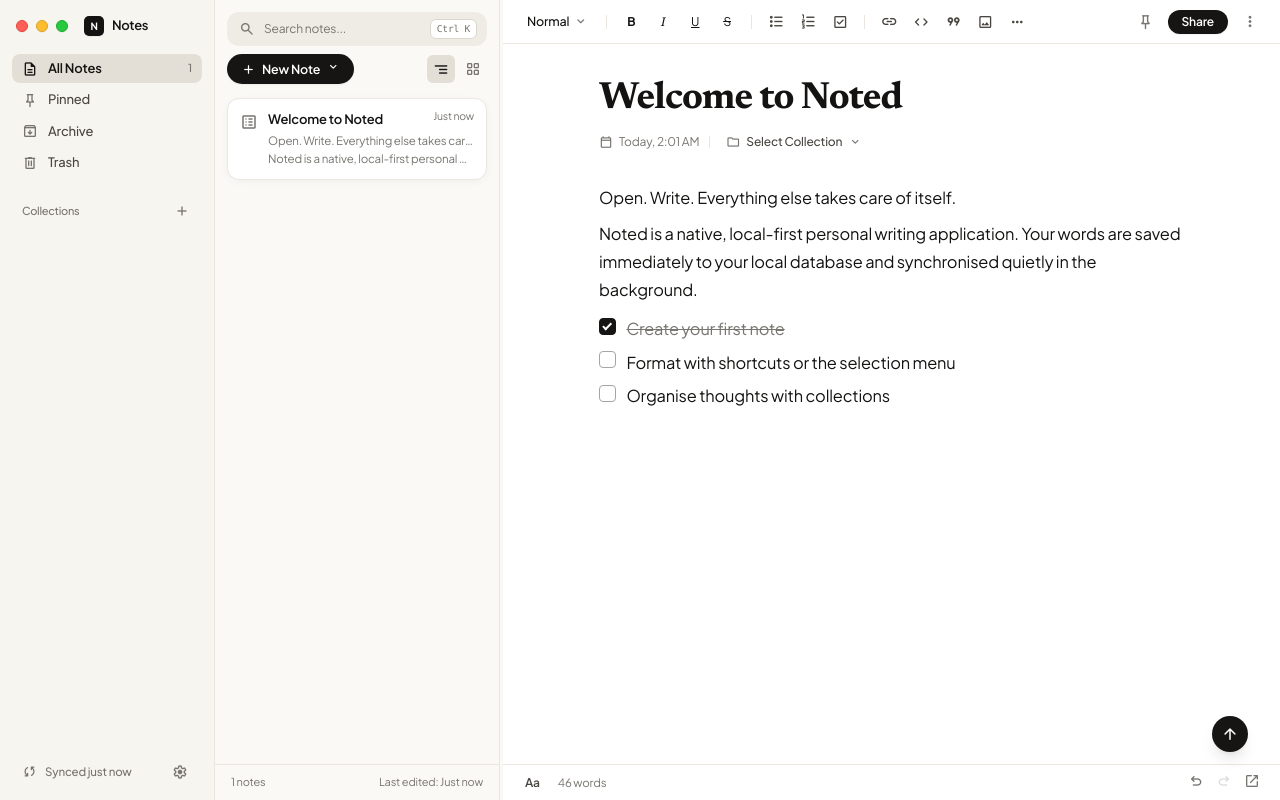
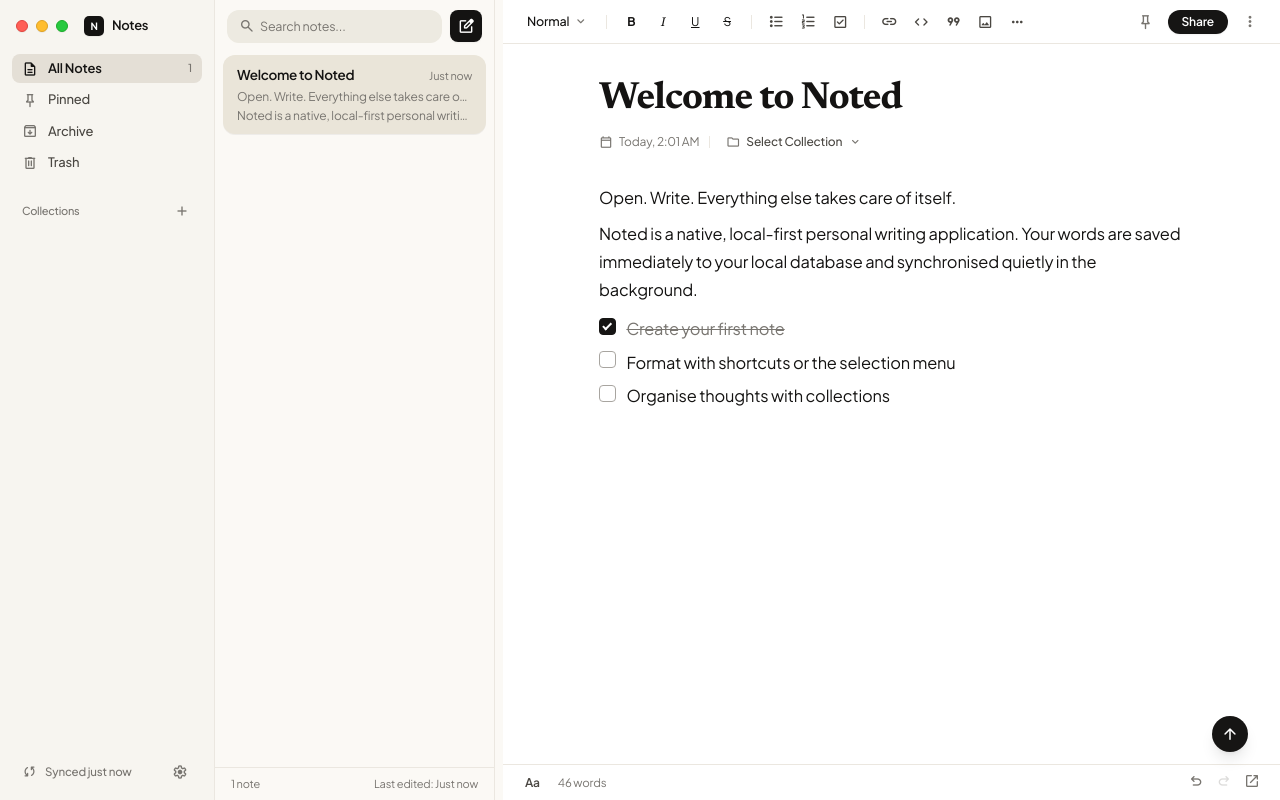
Before and after one commit to jayo14/noted, a React (Vite) app: page / in a window 1280 px wide. Built offline with nearby package versions, Linux system fonts and the light colour scheme.

Commit message:
feat: redesign notes panel with macos search and compose

```diff
--- a/src/components/notes/NoteCard.tsx
+++ b/src/components/notes/NoteCard.tsx
@@ -11,101 +11,72 @@ interface NoteCardProps {
   onClick: () => void;
 }
 
-function getNoteCardIcon(note: Note, collectionName?: string): string {
-  const titleLower = (note.title || "").toLowerCase();
-  const colLower = (collectionName || "").toLowerCase();
-  const raw = JSON.stringify(note.content);
-
-  if (titleLower.includes("grocery") || titleLower.includes("shop") || titleLower.includes("market")) {
-    return "shopping_cart";
-  }
-  if (titleLower.includes("poem") || titleLower.includes("quote") || raw.includes('"type":"blockquote"')) {
-    return "format_quote";
-  }
-  if (titleLower.includes("idea") || colLower.includes("idea") || titleLower.includes("platform")) {
-    return "lightbulb";
-  }
-  if (titleLower.includes("study") || titleLower.includes("learn") || titleLower.includes("machine learning")) {
-    return "school";
-  }
-  if (titleLower.includes("later") || colLower.includes("later") || titleLower.includes("wishlist")) {
-    return "bookmark";
-  }
-  if (raw.includes('"type":"taskList"') || raw.includes('"type":"taskItem"') || titleLower.includes("plan") || titleLower.includes("roadmap")) {
-    return "list_alt";
-  }
-  return "description";
+interface PreviewItem {
+  type: "text" | "task";
+  text: string;
+  checked?: boolean;
 }
 
-function extractStructuredPreview(note: Note): { lines: string[] } {
+function extractStructuredPreview(note: Note): PreviewItem[] {
   const content = note.content;
   if (!content || !content.content) {
-    return { lines: [] };
+    return [];
   }
 
-  const lines: string[] = [];
+  const items: PreviewItem[] = [];
 
   for (const node of content.content) {
-    if (lines.length >= 2) break;
+    if (items.length >= 2) break;
 
     if (node.type === "taskList" && node.content) {
       for (const item of node.content) {
-        if (lines.length >= 2) break;
+        if (items.length >= 2) break;
         const text = extractTextFromJSONContent(item).trim();
+        const checked = item.attrs?.checked === true;
         if (text) {
-          lines.push(`- ${text}`);
+          items.push({ type: "task", text, checked });
         }
       }
     } else if (node.type === "paragraph" || node.type === "heading" || node.type === "blockquote") {
       const text = extractTextFromJSONContent(node).trim();
       if (text && text !== note.title) {
-        lines.push(text);
+        items.push({ type: "text", text });
       }
     }
   }
 
-  return { lines };
+  return items;
 }
 
 export const NoteCard: React.FC<NoteCardProps> = ({
   note,
   isSelected,
-  collections,
   searchSnippet,
   onClick,
 }) => {
-  const collection = collections.find((c) => c.id === note.collection_id);
-  const iconName = getNoteCardIcon(note, collection?.name);
   const relativeTime = formatCompactRelativeTime(note.updated_at);
-  const { lines } = extractStructuredPreview(note);
+  const previewItems = extractStructuredPreview(note);
 
   return (
     <div
       onClick={onClick}
-      className={`group relative flex cursor-pointer gap-2.5 rounded-xl p-3 transition-all select-none mb-1 mx-2 ${
+      className={`group relative flex cursor-pointer flex-col rounded-xl px-3.5 py-2.5 transition-all select-none mx-2 mb-1 ${
         isSelected
-          ? "bg-white dark:bg-[#232321] border border-[var(--border-subtle)] shadow-[0_2px_8px_rgba(0,0,0,0.04)]"
-          : "bg-transparent hover:bg-[var(--bg-surface-hover)] border border-transparent"
+          ? "bg-[#eae5d9] dark:bg-[#2b2824] shadow-2xs"
+          : "bg-transparent hover:bg-[var(--bg-surface-hover)]"
       }`}
     >
-      {/* Category icon on left */}
-      <div className="pt-0.5 flex-shrink-0 text-[var(--text-muted)]">
-        <Icon name={iconName} size={18} />
-      </div>
-
-      {/* Main card body */}
-      <div className="flex flex-1 flex-col min-w-0">
       {/* Title & Time row */}
-        <div className="flex items-start justify-between gap-1.5">
-          <h3 className="truncate text-[13px] font-semibold text-[var(--text-primary)] leading-snug">
+      <div className="flex items-baseline justify-between gap-2">
+        <h3 className="truncate text-[13.5px] font-semibold text-[var(--text-primary)] tracking-tight">
           {note.title || "Untitled"}
         </h3>
-          <div className="flex flex-col items-end flex-shrink-0">
-            <span className="text-[10.5px] text-[var(--text-muted)] leading-none">
+        <div className="flex items-center gap-1.5 flex-shrink-0">
+          <span className="text-[11px] font-normal text-[var(--text-muted)]">
             {relativeTime}
           </span>
           {note.is_pinned && (
-              <Icon name="keep" size={13} className="mt-1 text-[var(--text-muted)] rotate-45" />
+            <Icon name="push_pin" size={12} className="text-[var(--text-primary)] opacity-80" />
           )}
         </div>
       </div>
@@ -113,25 +84,35 @@ export const NoteCard: React.FC<NoteCardProps> = ({
       {/* Preview text or task items */}
       <div className="mt-1 flex flex-col gap-0.5">
         {searchSnippet ? (
-            <p className="line-clamp-2 text-[11px] leading-relaxed text-[var(--text-muted)]">
+          <p className="line-clamp-2 text-[12px] leading-snug text-[var(--text-muted)]">
             <span className="font-medium text-[var(--text-primary)]">{searchSnippet}</span>
           </p>
-          ) : lines.length > 0 ? (
-            lines.map((line, idx) => (
-              <p
+        ) : previewItems.length > 0 ? (
+          previewItems.map((item, idx) => (
+            <div
               key={idx}
-                className="truncate text-[11.5px] leading-snug text-[var(--text-muted)]"
+              className="flex items-center gap-1.5 text-[12px] leading-snug text-[var(--text-muted)] truncate"
             >
-                {line}
-              </p>
+              {item.type === "task" ? (
+                <>
+                  <span className="text-[11px] text-[var(--text-muted)] flex-shrink-0">
+                    {item.checked ? "✔" : "○"}
+                  </span>
+                  <span className={`truncate ${item.checked ? "line-through opacity-70" : ""}`}>
+                    {item.text}
+                  </span>
+                </>
+              ) : (
+                <span className="truncate">{item.text}</span>
+              )}
+            </div>
           ))
         ) : (
-            <p className="text-[11.5px] text-[var(--text-subtle)] italic leading-snug">
+          <p className="text-[12px] text-[var(--text-subtle)] italic leading-snug">
             No additional text
           </p>
         )}
       </div>
     </div>
-    </div>
   );
 };
--- a/src/components/notes/NotesPanel.tsx
+++ b/src/components/notes/NotesPanel.tsx
@@ -1,5 +1,5 @@
-import React, { useRef, useState } from "react";
-import type { Note, Collection, FilterState, SortOption } from "@/types";
+import React, { useRef } from "react";
+import type { Note, Collection, FilterState } from "@/types";
 import { NoteCard } from "./NoteCard";
 import { searchService } from "@/services/searchService";
 import { formatCompactRelativeTime } from "@/lib/utils";
@@ -13,7 +13,7 @@ interface NotesPanelProps {
   onSelectNote: (id: string) => void;
   onCreateNote: () => void;
   onSearchChange: (query: string) => void;
-  onSortChange?: (sortBy: SortOption) => void;
+  onSortChange?: (sortBy: any) => void;
   onToggleChecklistFilter?: () => void;
   onEmptyTrash?: () => void;
   searchInputRef?: React.RefObject<HTMLInputElement | null>;
@@ -27,15 +27,10 @@ export const NotesPanel: React.FC<NotesPanelProps> = ({
   onSelectNote,
   onCreateNote,
   onSearchChange,
-  onSortChange,
-  onToggleChecklistFilter,
-  onEmptyTrash,
   searchInputRef: externalSearchRef,
 }) => {
   const internalSearchRef = useRef<HTMLInputElement>(null);
   const searchInputRef = externalSearchRef || internalSearchRef;
-  const [viewMode, setViewMode] = useState<"list" | "grid">("list");
-  const [isNewMenuOpen, setIsNewMenuOpen] = useState(false);
 
   const searchResults = searchService.filterNotes(notes, filter);
 
@@ -49,13 +44,14 @@ export const NotesPanel: React.FC<NotesPanelProps> = ({
 
   const lastEditedTime = mostRecentNote
     ? formatCompactRelativeTime(mostRecentNote.updated_at)
-    : "Recently";
+    : "recently";
 
   return (
-    <div className="flex h-full w-[285px] flex-shrink-0 flex-col border-r border-[var(--border-subtle)] bg-[var(--bg-notes-panel)] select-none">
-      {/* Search Input Bar matching Image 1 */}
-      <div className="p-3 pb-2">
-        <div className="relative flex items-center">
+    <div className="flex h-full w-[280px] flex-shrink-0 flex-col border-r border-[var(--border-subtle)] bg-[var(--bg-notes-panel)] select-none">
+      {/* Top Search & Compose Row matching Apple Notes (Image 0) */}
+      <div className="flex items-center gap-2 p-3 pb-2 pt-2.5">
+        {/* Search pill input */}
+        <div className="relative flex flex-1 items-center">
           <Icon
             name="search"
             size={16}
@@ -67,136 +63,44 @@ export const NotesPanel: React.FC<NotesPanelProps> = ({
             placeholder="Search notes..."
             value={filter.searchQuery}
             onChange={(e) => onSearchChange(e.target.value)}
-            className="w-full rounded-xl bg-[#EFECE5] dark:bg-[#252522] py-2 pl-9 pr-14 text-xs text-[var(--text-primary)] placeholder-[var(--text-muted)] outline-none border border-transparent focus:border-[var(--border-strong)] transition-all"
+            className="w-full rounded-xl bg-[#edeae1] dark:bg-[#252422] py-1.5 pl-8 pr-3 text-[12.5px] text-[var(--text-primary)] placeholder-[var(--text-muted)] outline-none border border-transparent focus:border-[var(--border-strong)] transition-all"
           />
-          <div className="absolute right-2.5 flex items-center gap-1 pointer-events-none">
-            <kbd className="rounded-md border border-[var(--border-strong)] bg-[var(--bg-editor)] px-1.5 py-0.5 font-mono text-[9.5px] font-medium text-[var(--text-muted)]">
-              Ctrl K
-            </kbd>
-          </div>
         </div>
+
+        {/* Compose / New Note Button (Apple-style rounded square) */}
+        <button
+          onClick={onCreateNote}
+          className="flex h-8 w-8 items-center justify-center rounded-lg bg-[#141312] dark:bg-[#f7f5f0] text-white dark:text-[#141312] hover:opacity-90 active:scale-95 transition-all shadow-xs cursor-pointer flex-shrink-0"
+          title="New Note (Ctrl+N)"
+          aria-label="New Note"
+        >
+          <Icon name="edit_square" size={17} />
+        </button>
       </div>
 
-      {/* Action Row: + New Note button and View Switchers */}
-      <div className="flex items-center justify-between px-3 pb-2.5">
-        <div className="relative">
-          <button
-            onClick={onCreateNote}
-            className="flex items-center gap-1.5 rounded-full bg-[#161514] dark:bg-[#f7f5f0] px-3.5 py-1.5 text-xs font-semibold text-white dark:text-[#161514] hover:opacity-90 transition-opacity shadow-xs cursor-pointer"
-            title="Create note"
-          >
-            <Icon name="add" size={15} />
-            <span className="text-[12.5px]">New Note</span>
-            <span
-              onClick={(e) => {
-                e.stopPropagation();
-                setIsNewMenuOpen((prev) => !prev);
-              }}
-              className="hover:opacity-75"
-            >
-              <Icon name="expand_more" size={14} />
-            </span>
-          </button>
-
-          {/* New note dropdown */}
-          {isNewMenuOpen && (
-            <div className="absolute left-0 top-9 z-30 w-44 rounded-xl border border-[var(--border-subtle)] bg-[var(--bg-editor)] p-1 shadow-lg">
-              <button
-                onClick={() => {
-                  onCreateNote();
-                  setIsNewMenuOpen(false);
-                }}
-                className="flex w-full items-center gap-2 rounded-lg px-2.5 py-1.5 text-xs text-[var(--text-primary)] hover:bg-[var(--bg-surface)]"
-              >
-                <Icon name="edit_note" size={15} />
-                <span>Blank Note</span>
-              </button>
-              {onToggleChecklistFilter && (
-                <button
-                  onClick={() => {
-                    onToggleChecklistFilter();
-                    setIsNewMenuOpen(false);
-                  }}
-                  className="flex w-full items-center gap-2 rounded-lg px-2.5 py-1.5 text-xs text-[var(--text-primary)] hover:bg-[var(--bg-surface)]"
-                >
-                  <Icon name="check_box" size={15} />
-                  <span>Checklist Note</span>
-                </button>
-              )}
-            </div>
-          )}
-        </div>
-
-        {/* View toggles: List & Grid icons matching Image 1 */}
-        <div className="flex items-center gap-1">
-          {filter.section === "trash" && onEmptyTrash && searchResults.length > 0 && (
-            <button
-              onClick={onEmptyTrash}
-              className="mr-1 rounded p-1 text-xs text-red-500 hover:bg-red-500/10"
-              title="Empty Trash"
-            >
-              <Icon name="delete" size={15} />
-            </button>
-          )}
-
-          <button
-            onClick={() => setViewMode("list")}
-            className={`flex h-7 w-7 items-center justify-center rounded-md transition-colors ${
-              viewMode === "list"
-                ? "bg-[var(--bg-surface-active)] text-[var(--text-primary)]"
-                : "text-[var(--text-muted)] hover:bg-[var(--bg-surface-hover)] hover:text-[var(--text-primary)]"
-            }`}
-            title="List view"
-          >
-            <Icon name="segment" size={17} />
-          </button>
-
-          <button
-            onClick={() => setViewMode("grid")}
-            className={`flex h-7 w-7 items-center justify-center rounded-md transition-colors ${
-              viewMode === "grid"
-                ? "bg-[var(--bg-surface-active)] text-[var(--text-primary)]"
-                : "text-[var(--text-muted)] hover:bg-[var(--bg-surface-hover)] hover:text-[var(--text-primary)]"
-            }`}
-            title="Grid view"
-          >
-            <Icon name="grid_view" size={16} />
-          </button>
-        </div>
-      </div>
-
-      {/* Note Cards List */}
-      <div className="flex-1 overflow-y-auto px-1 py-1">
+      {/* Note List Scrollable Area */}
+      <div className="flex-1 overflow-y-auto pt-1 pb-2">
         {searchResults.length === 0 ? (
-          <div className="flex h-56 flex-col items-center justify-center p-6 text-center text-[var(--text-muted)]">
-            <Icon name="description" size={32} className="mb-2 text-[var(--text-subtle)] opacity-40" />
-            <p className="text-xs font-medium">
-              {filter.searchQuery
-                ? `No notes matching "${filter.searchQuery}"`
-                : filter.section === "trash"
-                ? "Trash is empty"
-                : "No notes here yet"}
-            </p>
+          <div className="p-6 text-center text-xs text-[var(--text-muted)]">
+            {filter.searchQuery ? "No matching notes found." : "No notes in this view."}
           </div>
         ) : (
-          <div className={viewMode === "grid" ? "grid grid-cols-2 gap-1" : "flex flex-col"}>
-            {searchResults.map(({ note, snippet }) => (
-              <NoteCard
-                key={note.id}
-                note={note}
-                isSelected={note.id === selectedNoteId}
-                collections={collections}
-                searchSnippet={snippet}
-                onClick={() => onSelectNote(note.id)}
-              />
-            ))}
-          </div>
+          searchResults.map((result) => (
+            <NoteCard
+              key={result.note.id}
+              note={result.note}
+              isSelected={result.note.id === selectedNoteId}
+              collections={collections}
+              searchSnippet={result.snippet}
+              onClick={() => onSelectNote(result.note.id)}
+            />
+          ))
         )}
       </div>
 
-      {/* Bottom Bar: note count and Last edited */}
-      <div className="flex h-9 items-center justify-between border-t border-[var(--border-subtle)] px-4 text-[11px] text-[var(--text-muted)] bg-[var(--bg-notes-panel)]">
-        <span>{searchResults.length} notes</span>
+      {/* Bottom Notes Panel Footer */}
+      <div className="flex items-center justify-between border-t border-[var(--border-subtle)] px-4 py-2 text-[11px] text-[var(--text-muted)] bg-[var(--bg-notes-panel)]">
+        <span>{searchResults.length} {searchResults.length === 1 ? "note" : "notes"}</span>
         <span>Last edited: {lastEditedTime}</span>
       </div>
     </div>
```
Lines whose indentation alone changed are shown as unchanged.
